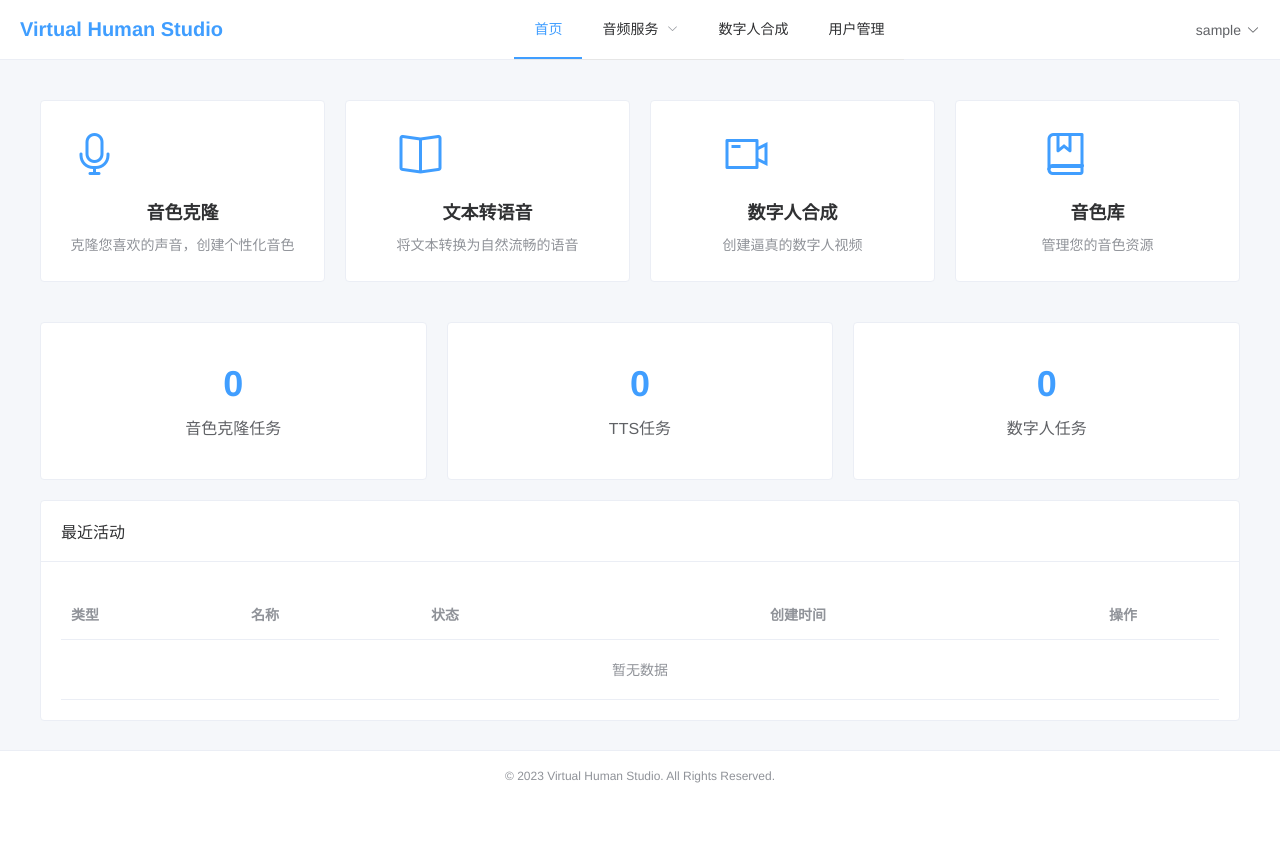
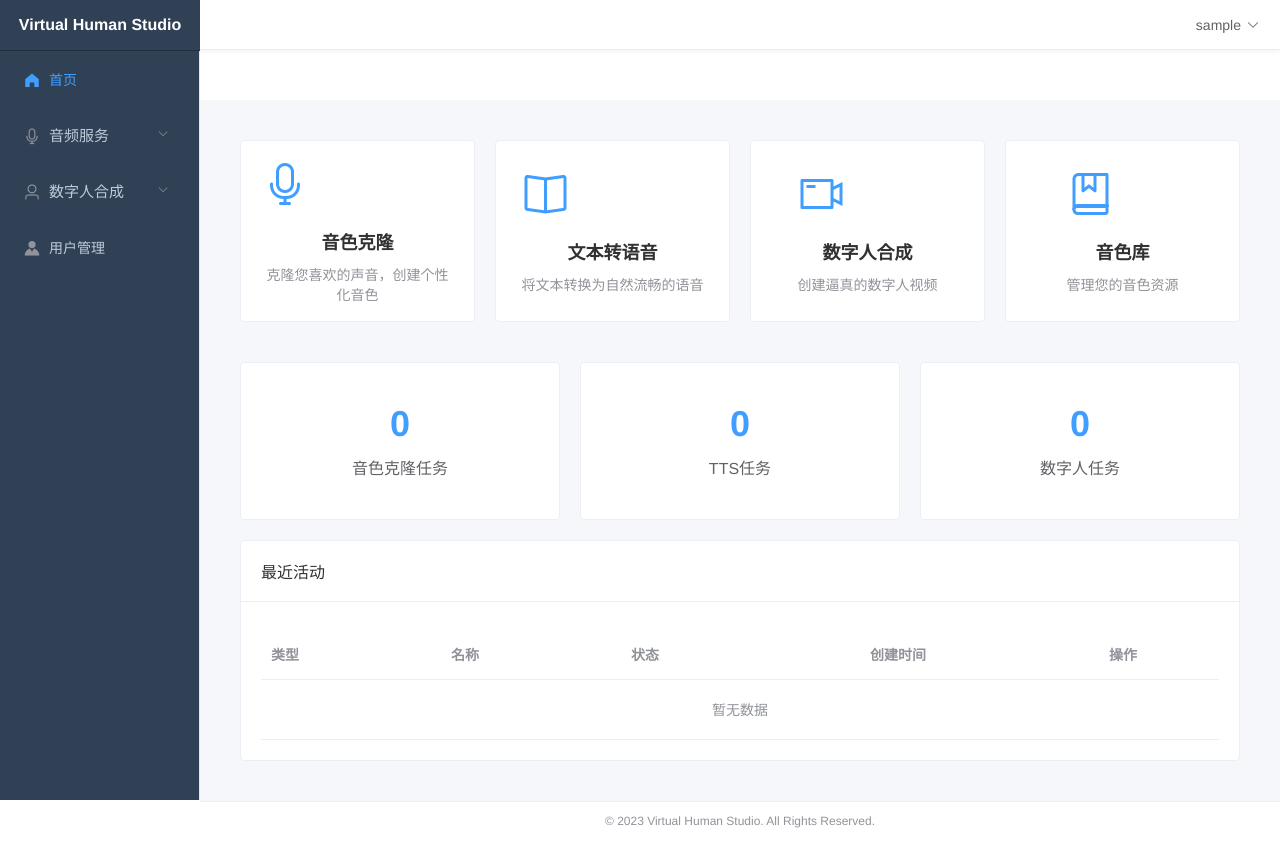
Before and after one commit to qianlnk/VirtualHumanStudio, a Vue app in the folder frontend/: page / in a window 1280 px wide. Before the commit the page ends 800 px from the top, so only its background shows below. Built offline with nearby package versions, Linux system fonts and the light colour scheme; no server answers; sample sign-in values are in the browser's storage; the HTML template or start-up script is replaced by a standard one.

Commit message:
优化菜单

```diff
--- a/frontend/src/App.vue
+++ b/frontend/src/App.vue
@@ -1,32 +1,52 @@
 <template>
   <div id="app">
-    <!-- 顶部导航栏 -->
-    <el-header v-if="isAuthenticated" height="60px" class="app-header">
-      <div class="header-logo">
+    <router-view v-if="$route.path === '/login' || $route.path === '/register'"></router-view>
+    <el-container v-else-if="isAuthenticated">
+        <!-- 左侧导航栏 -->
+        <el-aside width="200px" class="app-aside">
+          <div class="aside-logo">
             <router-link to="/">
               <h1>Virtual Human Studio</h1>
             </router-link>
           </div>
-
           <el-menu
             :default-active="activeIndex"
-        mode="horizontal"
+            mode="vertical"
             router
-        class="header-menu"
-        background-color="#ffffff"
-        text-color="#303133"
+            class="aside-menu"
+            background-color="#304156"
+            text-color="#bfcbd9"
             active-text-color="#409EFF">
-        <el-menu-item index="/">首页</el-menu-item>
-        <el-submenu index="voice">
-          <template slot="title">音频服务</template>
+            <el-menu-item index="/">
+              <i class="el-icon-s-home"></i>
+              <span>首页</span>
+            </el-menu-item>
+            <el-submenu index="voice-services">
+              <template slot="title">
+                <i class="el-icon-microphone"></i>
+                <span class="submenu-title">音频服务</span>
+              </template>
               <el-menu-item index="/voice-clone">音色克隆</el-menu-item>
               <el-menu-item index="/voice-library">音色库</el-menu-item>
               <el-menu-item index="/tts">文本转语音</el-menu-item>
             </el-submenu>
-        <el-menu-item index="/digital-human">数字人合成</el-menu-item>
-        <el-menu-item v-if="isAdmin" index="/admin/users">用户管理</el-menu-item>
+            <el-submenu index="digital-human">
+              <template slot="title">
+                <i class="el-icon-user"></i>
+                <span class="submenu-title">数字人合成</span>
+              </template>
+              <el-menu-item index="/digital-human">数字人制作</el-menu-item>
+            </el-submenu>
+            <el-menu-item v-if="isAdmin" index="/admin/users">
+              <i class="el-icon-s-custom"></i>
+              <span>用户管理</span>
+            </el-menu-item>
           </el-menu>
+        </el-aside>
 
+        <el-container>
+          <!-- 顶部用户信息 -->
+          <el-header height="50px" class="app-header">
             <div class="header-user">
               <el-dropdown trigger="click" @command="handleCommand">
                 <span class="el-dropdown-link">
@@ -46,9 +66,11 @@
           </el-main>
 
           <!-- 底部版权信息 -->
-    <el-footer v-if="isAuthenticated" height="50px" class="app-footer">
+          <el-footer height="50px" class="app-footer">
             <p>© 2023 Virtual Human Studio. All Rights Reserved.</p>
           </el-footer>
+        </el-container>
+    </el-container>
   </div>
 </template>
 
@@ -110,33 +132,54 @@ html, body {
 
 #app {
   height: 100vh;
+}
+
+/* 左侧菜单样式 */
+.app-aside {
+  background-color: #304156;
+  height: 100vh;
+  position: fixed;
+  left: 0;
+  top: 0;
+  z-index: 1001;
+}
+
+.aside-logo {
+  height: 50px;
   display: flex;
-  flex-direction: column;
+  align-items: center;
+  justify-content: center;
+  border-bottom: 1px solid #1f2d3d;
+}
+
+.aside-logo h1 {
+  margin: 0;
+  font-size: 16px;
+  color: #fff;
+}
+
+.aside-logo a {
+  text-decoration: none;
+}
+
+.aside-menu {
+  border-right: none;
+  height: calc(100vh - 50px);
+}
+
+.aside-menu i {
+  margin-right: 10px;
 }
 
 /* 头部样式 */
 .app-header {
   display: flex;
   align-items: center;
-  justify-content: space-between;
+  justify-content: flex-end;
   border-bottom: 1px solid #ebeef5;
   background-color: #ffffff;
   box-shadow: 0 2px 4px rgba(0, 0, 0, 0.05);
   padding: 0 20px;
-}
-
-.header-logo h1 {
-  margin: 0;
-  font-size: 20px;
-  color: #409EFF;
-}
-
-.header-logo a {
-  text-decoration: none;
-}
-
-.header-menu {
-  border-bottom: none;
 }
 
 .header-user {
@@ -151,20 +194,30 @@ html, body {
 
 /* 主内容区域样式 */
 .app-main {
-  flex: 1;
-  overflow-y: auto;
+  margin-left: 200px;
+  margin-top: 50px;
+  padding: 20px;
+  min-height: calc(100vh - 100px);
   background-color: #f5f7fa;
-  padding: 20px;
 }
 
 /* 底部样式 */
 .app-footer {
-  display: flex;
-  align-items: center;
-  justify-content: center;
-  background-color: #ffffff;
-  border-top: 1px solid #ebeef5;
+  margin-left: 200px;
+  text-align: center;
   color: #909399;
   font-size: 12px;
+  padding: 15px 0;
+  border-top: 1px solid #ebeef5;
+  background-color: #fff;
+}
+
+/* 样式部分 */
+.aside-menu .submenu-title {
+  font-size: 15px;
+}
+
+.aside-menu .el-menu-item {
+  font-size: 14px;
 }
 </style>
--- a/frontend/src/views/Register.vue
+++ b/frontend/src/views/Register.vue
@@ -162,3 +162,56 @@ export default {
     }
 }
 </script>
+
+<style scoped>
+.register-container {
+  display: flex;
+  justify-content: center;
+  align-items: center;
+  height: 100vh;
+  background-color: #f5f7fa;
+}
+
+.register-box {
+  width: 400px;
+  padding: 30px;
+  background-color: #fff;
+  border-radius: 4px;
+  box-shadow: 0 2px 12px 0 rgba(0, 0, 0, 0.1);
+}
+
+.register-title {
+  text-align: center;
+  margin-bottom: 30px;
+}
+
+.register-title h2 {
+  font-size: 24px;
+  color: #303133;
+  margin-bottom: 10px;
+}
+
+.register-title p {
+  font-size: 14px;
+  color: #909399;
+}
+
+.register-form {
+  margin-bottom: 20px;
+}
+
+.register-button {
+  width: 100%;
+}
+
+.register-options {
+  text-align: center;
+  font-size: 14px;
+  color: #606266;
+}
+
+.register-options a {
+  color: #409EFF;
+  margin-left: 5px;
+}
+</style>
```
Lines whose indentation alone changed are shown as unchanged.
